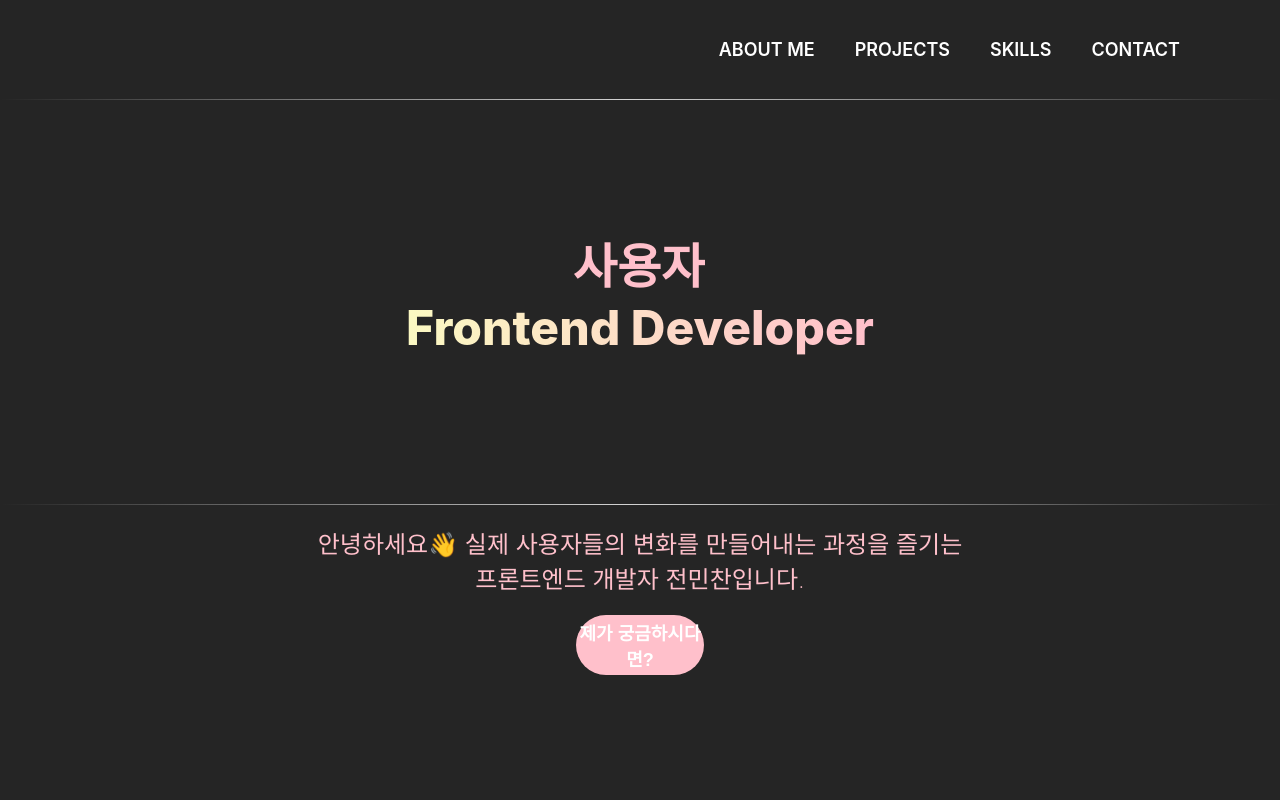
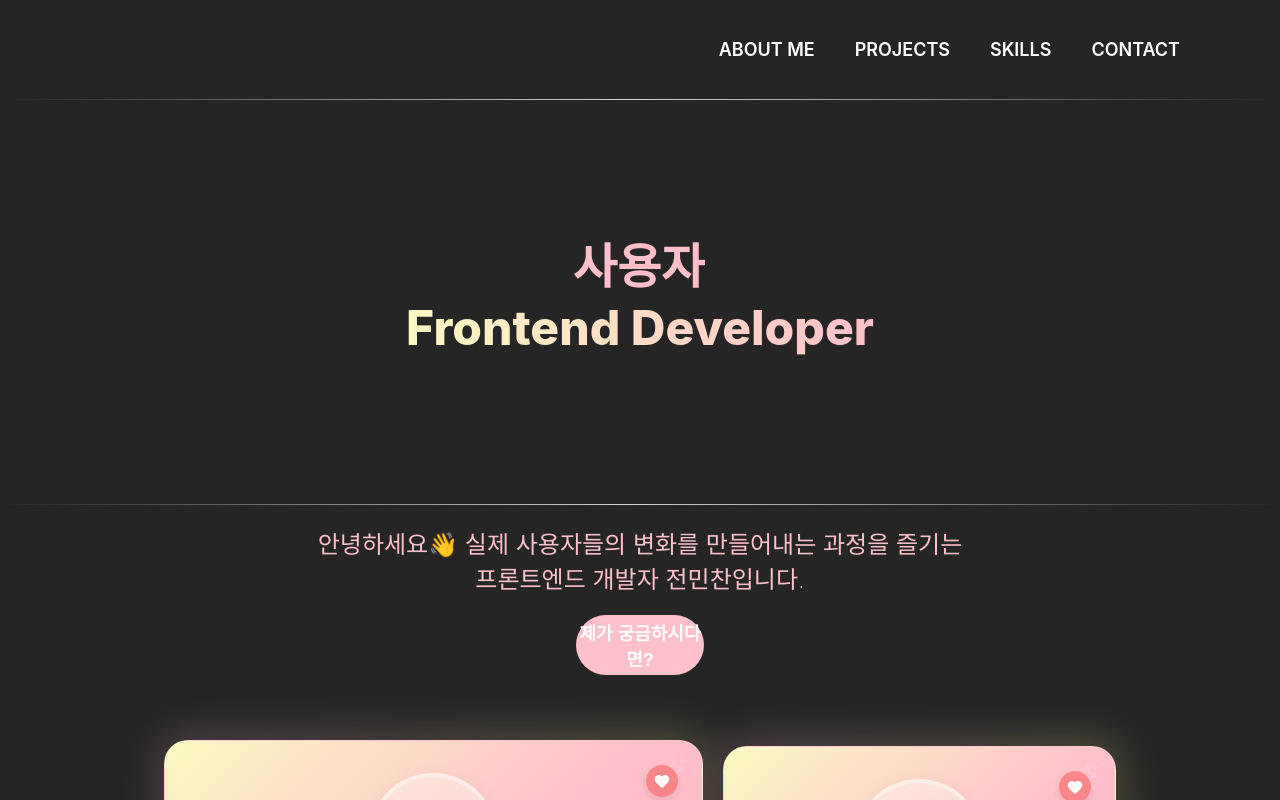
Before and after one commit to wjzlskxk/wjzlskxk.dev, a React (Create React App) app: page / in a window 1280 px wide. Built offline with nearby package versions, Linux system fonts and the light colour scheme.

Commit message:
feat :: project

```diff
--- a/package.json
+++ b/package.json
@@ -11,6 +11,7 @@
     "@types/node": "^16.18.126",
     "@types/react": "^19.1.9",
     "@types/react-dom": "^19.1.7",
+    "lucide-react": "^0.536.0",
     "react": "^19.1.1",
     "react-dom": "^19.1.1",
     "react-scripts": "5.0.1",
--- a/src/App.tsx
+++ b/src/App.tsx
@@ -3,12 +3,14 @@ import './style/global.scss'
 import './style/page.scss'
 import Header from './components/common/Header'
 import AboutMe from './components/AboutMe'
+import Projects from './components/Projects'
 
 function App() {
   return (
     <div className='App'>
       <Header />
       <AboutMe />
+      <Projects />
     </div>
   )
 }
--- a/src/components/AboutMe/style.scss
+++ b/src/components/AboutMe/style.scss
@@ -19,6 +19,8 @@
 .one-line {
   @include display0-black;
   color: var(--Primary);
+
+  min-height: 60px;
 }
 
 .typing {
@@ -72,4 +74,8 @@
 
     cursor: pointer;
   }
+
+  button:focus {
+    outline: none;
+  }
 }
--- /dev/null
+++ b/src/components/Projects/ProjectCard/index.tsx
@@ -0,0 +1,62 @@
+import React from 'react'
+import { Heart, Sparkles } from 'lucide-react'
+import './style.scss'
+
+interface ProjectCardProps {
+  emoji?: string
+  role: string
+  introduce: string
+  title: string
+  technologies: string[]
+}
+
+const ProjectCard = ({
+  emoji,
+  role,
+  introduce,
+  title,
+  technologies,
+}: ProjectCardProps) => {
+  return (
+    <div className='project-card-wrapper'>
+      <div className='project-card-glow' />
+      <div className='project-card'>
+        <div className='sparkle'>
+          <Sparkles className='icon' />
+        </div>
+
+        <div className='emoji-container'>
+          <div className='emoji-circle'>
+            <span className='emoji'>{emoji}</span>
+          </div>
+          <div className='heart-icon'>
+            <Heart className='icon-heart' />
+          </div>
+        </div>
+
+        <div className='text-content'>
+          <p className='role'>{role}</p>
+          <p className='introduce'>{introduce}</p>
+          <h2 className='title'>{title}</h2>
+          <div className='divider' />
+        </div>
+
+        <div className='technologies'>
+          {technologies.map((tech, index) => (
+            <div
+              key={tech}
+              className='tech-badge'
+              style={{ animationDelay: `${index * 100}ms` }}
+            >
+              {tech}
+            </div>
+          ))}
+        </div>
+
+        <div className='bottom-decoration' />
+      </div>
+    </div>
+  )
+}
+
+export default ProjectCard
--- /dev/null
+++ b/src/components/Projects/ProjectCard/style.scss
@@ -0,0 +1,206 @@
+@use '/src/style/color/semantic.scss' as *;
+
+.project-card-wrapper {
+  position: relative;
+  cursor: pointer;
+
+  .project-card-glow {
+    position: absolute;
+    inset: -4px;
+    border-radius: 1.5rem;
+    background: linear-gradient(to right, #f9a8d4, #fef08a);
+    filter: blur(20px);
+    opacity: 0.25;
+    transition: opacity 0.5s;
+    z-index: 0;
+
+    .project-card-wrapper:hover & {
+      opacity: 0.4;
+    }
+  }
+
+  .project-card {
+    position: relative;
+    padding: 2rem;
+    border-radius: 1.5rem;
+    background: linear-gradient(
+      135deg,
+      var(--Secondary) 0%,
+      var(--Primary) 50%,
+      #ffb6c1 100%
+    );
+    box-shadow: 0 12px 30px rgba(0, 0, 0, 0.15);
+    border: 1px solid rgba(255, 255, 255, 0.2);
+    backdrop-filter: blur(6px);
+    z-index: 1;
+    transition: transform 0.5s, box-shadow 0.5s;
+
+    &:hover {
+      transform: scale(1.05);
+      box-shadow: 0 16px 40px rgba(0, 0, 0, 0.25);
+    }
+
+    .sparkle {
+      position: absolute;
+      top: 1rem;
+      right: 1rem;
+      opacity: 0.2;
+
+      .icon {
+        width: 1.5rem;
+        height: 1.5rem;
+        color: white;
+        animation: pulse 2s infinite;
+      }
+    }
+
+    .emoji-container {
+      display: flex;
+      justify-content: center;
+      margin-bottom: 2rem;
+      position: relative;
+
+      .emoji-circle {
+        width: 8rem;
+        height: 8rem;
+        border-radius: 50%;
+        background-color: rgba(255, 255, 255, 0.3);
+        border: 4px solid rgba(255, 255, 255, 0.4);
+        backdrop-filter: blur(6px);
+        display: flex;
+        align-items: center;
+        justify-content: center;
+        box-shadow: 0 8px 20px rgba(0, 0, 0, 0.1);
+        transition: transform 0.3s;
+
+        &:hover {
+          transform: rotate(12deg) scale(1.1);
+        }
+
+        .emoji {
+          font-size: 3.5rem;
+          animation: bounce 1.5s infinite;
+        }
+      }
+
+      .heart-icon {
+        position: absolute;
+        top: -0.5rem;
+        right: -0.5rem;
+        width: 2rem;
+        height: 2rem;
+        background-color: rgba(248, 113, 113, 0.8);
+        border-radius: 9999px;
+        display: flex;
+        align-items: center;
+        justify-content: center;
+        box-shadow: 0 4px 10px rgba(0, 0, 0, 0.1);
+        animation: pulse 2s infinite;
+
+        .icon-heart {
+          width: 1rem;
+          height: 1rem;
+          color: white;
+          fill: white;
+        }
+      }
+    }
+
+    .text-content {
+      text-align: center;
+      margin-bottom: 2rem;
+
+      .role {
+        font-size: 0.85rem;
+        font-weight: 500;
+        color: rgba(75, 85, 99, 0.8);
+        letter-spacing: 0.05em;
+        text-transform: uppercase;
+      }
+
+      .introduce {
+        font-size: 1.2rem;
+        font-weight: 500;
+        color: var(--Secondary);
+      }
+
+      .title {
+        font-size: 2rem;
+        font-weight: bold;
+        color: #1f2937;
+      }
+
+      .divider {
+        width: 4rem;
+        height: 0.25rem;
+        background-color: rgba(255, 255, 255, 0.5);
+        border-radius: 9999px;
+        margin: 0.75rem auto 0;
+      }
+    }
+
+    .technologies {
+      display: flex;
+      justify-content: center;
+      gap: 0.75rem;
+      flex-wrap: wrap;
+
+      .tech-badge {
+        padding: 0.5rem 1rem;
+        background: rgba(255, 255, 255, 0.4);
+        backdrop-filter: blur(6px);
+        border-radius: 9999px;
+        font-size: 0.875rem;
+        font-weight: 600;
+        color: #374151;
+        border: 1px solid rgba(255, 255, 255, 0.3);
+        box-shadow: 0 2px 4px rgba(0, 0, 0, 0.05);
+        transition: transform 0.3s, background-color 0.3s, box-shadow 0.3s;
+
+        &:hover {
+          transform: scale(1.1);
+          background-color: rgba(255, 255, 255, 0.6);
+          box-shadow: 0 4px 10px rgba(0, 0, 0, 0.1);
+        }
+      }
+    }
+
+    .bottom-decoration {
+      position: absolute;
+      bottom: 0;
+      left: 0;
+      right: 0;
+      height: 0.25rem;
+      background: linear-gradient(
+        to right,
+        transparent,
+        rgba(255, 255, 255, 0.5),
+        transparent
+      );
+      border-bottom-left-radius: 1.5rem;
+      border-bottom-right-radius: 1.5rem;
+    }
+  }
+}
+
+@keyframes bounce {
+  0%,
+  100% {
+    transform: translateY(0);
+  }
+
+  50% {
+    transform: translateY(-8px);
+  }
+}
+
+@keyframes pulse {
+  0%,
+  100% {
+    opacity: 1;
+  }
+
+  50% {
+    opacity: 0.6;
+  }
+}
--- /dev/null
+++ b/src/components/Projects/index.tsx
@@ -0,0 +1,44 @@
+import React from 'react'
+import ProjectCard from './ProjectCard'
+import './style.scss'
+
+const Projects = () => {
+  const projects = [
+    {
+      emoji: '🏫',
+      role: 'Frontend Developer',
+      introduce: '스마트스쿨 플랫폼',
+      title: '도담도담',
+      technologies: ['TS', 'React', 'React-Query', 'Recoil', 'Storybook'],
+    },
+    {
+      emoji: '📚',
+      role: 'Frontend Developer, PM',
+      introduce: 'React TS + customAxios BoilerPlate',
+      title: 'B1ND-React-App',
+      technologies: ['JS', 'NPM', 'chalk', 'fs'],
+    },
+    {
+      emoji: '🕸️',
+      role: 'Frontend Developer',
+      introduce: '대학교수와 10대학생들을 위한 소통 플랫폼',
+      title: 'DEAR.',
+      technologies: ['TS', 'Next.js', 'React-Query', 'zustand'],
+    },
+  ]
+  return (
+    <div className='project-wrap'>
+      {projects.map((item, idx) => (
+        <ProjectCard
+          emoji={item.emoji}
+          role={item.role}
+          introduce={item.introduce}
+          title={item.title}
+          technologies={item.technologies}
+        />
+      ))}
+    </div>
+  )
+}
+
+export default Projects
--- /dev/null
+++ b/src/components/Projects/style.scss
@@ -0,0 +1,10 @@
+@use '/src/style/flex/flex.scss' as *;
+
+.project-wrap {
+  @include flex-row-center;
+  width: 100%;
+  height: 50%;
+  gap: 20px;
+
+  flex-wrap: wrap;
+}
--- a/src/style/page.scss
+++ b/src/style/page.scss
@@ -3,4 +3,6 @@
   height: 100vh;
 
   background: #252525;
+
+  overflow: scroll;
 }
```
Also changed, not shown: 1 other file (tests, documents, lock files or other folders).
